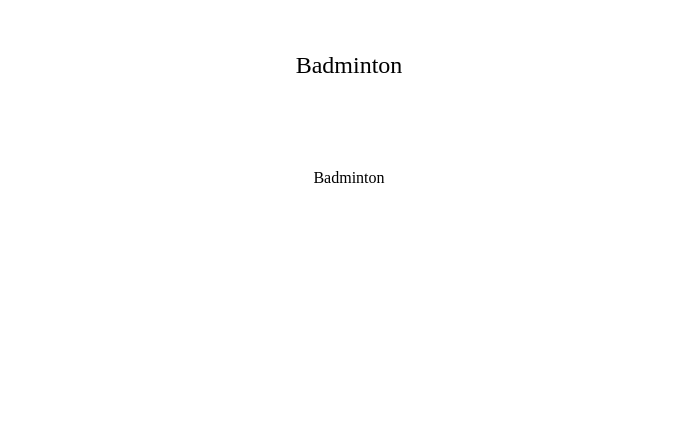
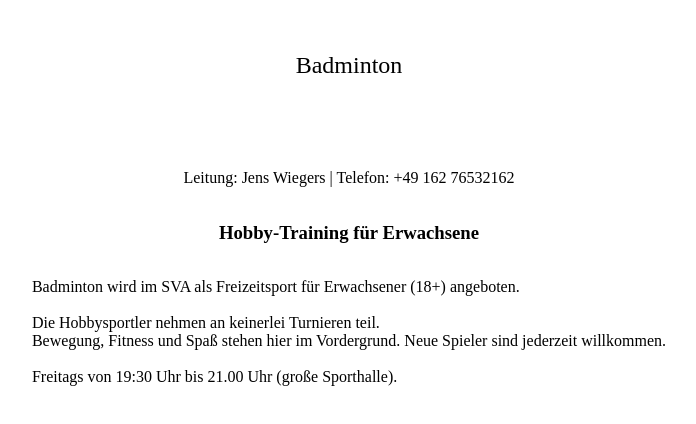
Before and after one commit to chewable-jpg/sva-website, a Next.js app: page /sports/badminton in a window 1280 px wide. Shown: the top 424 px of the page, without its empty margins (291-987 px from the left). Built offline with nearby package versions, Linux system fonts and the light colour scheme.

Commit message:
added badminton page

```diff
--- a/src/pages/sports/badminton.jsx
+++ b/src/pages/sports/badminton.jsx
@@ -55,8 +55,15 @@ const Home = () => {
         py="30"
       >
         <Text>
-            Badminton
+            Leitung: Jens Wiegers | Telefon: +49 162 76532162
         </Text>
+        <h3>Hobby-Training für Erwachsene</h3>
+        <Text>Badminton wird im SVA als Freizeitsport für Erwachsener (18+) angeboten. <br />
+<br />
+Die Hobbysportler nehmen an keinerlei Turnieren teil. <br />
+Bewegung, Fitness und Spaß stehen hier im Vordergrund. Neue Spieler sind jederzeit willkommen. <br />
+<br />
+Freitags von 19:30 Uhr bis 21.00 Uhr (große Sporthalle).</Text>
       </Box>
     </>
   )
```
